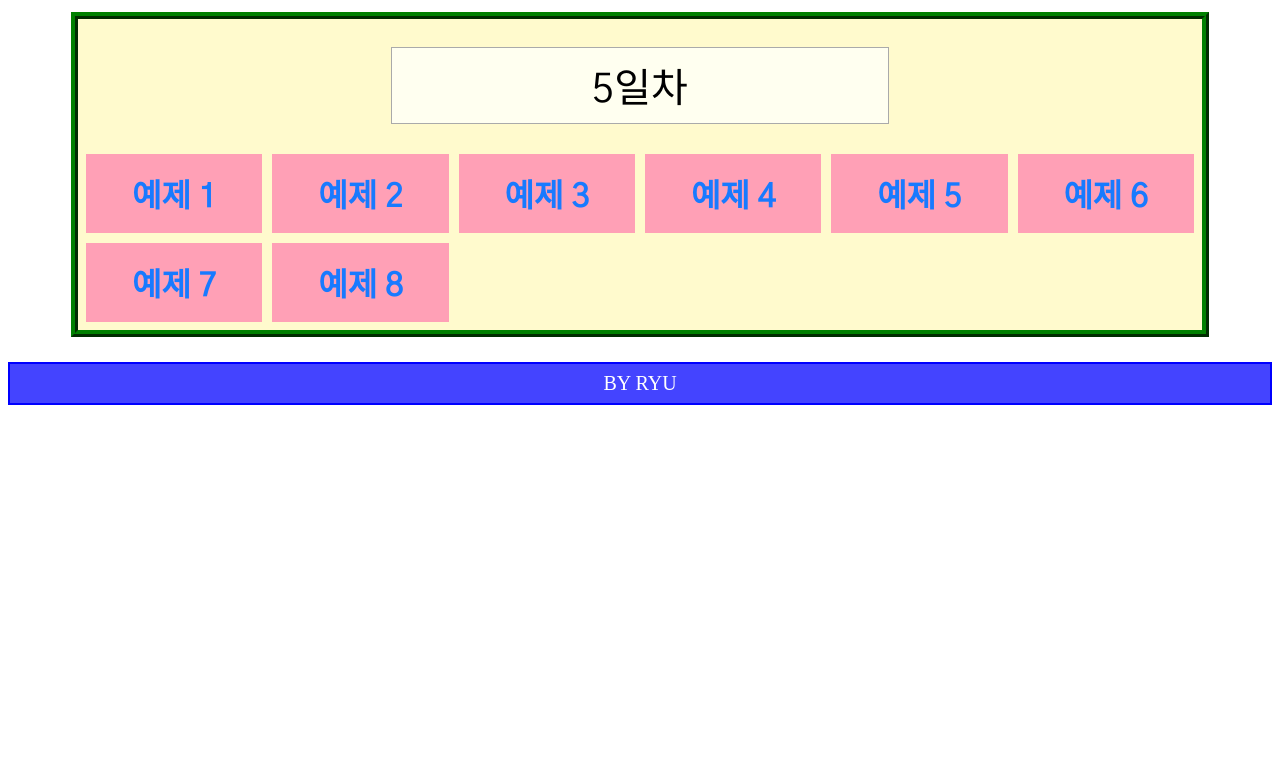
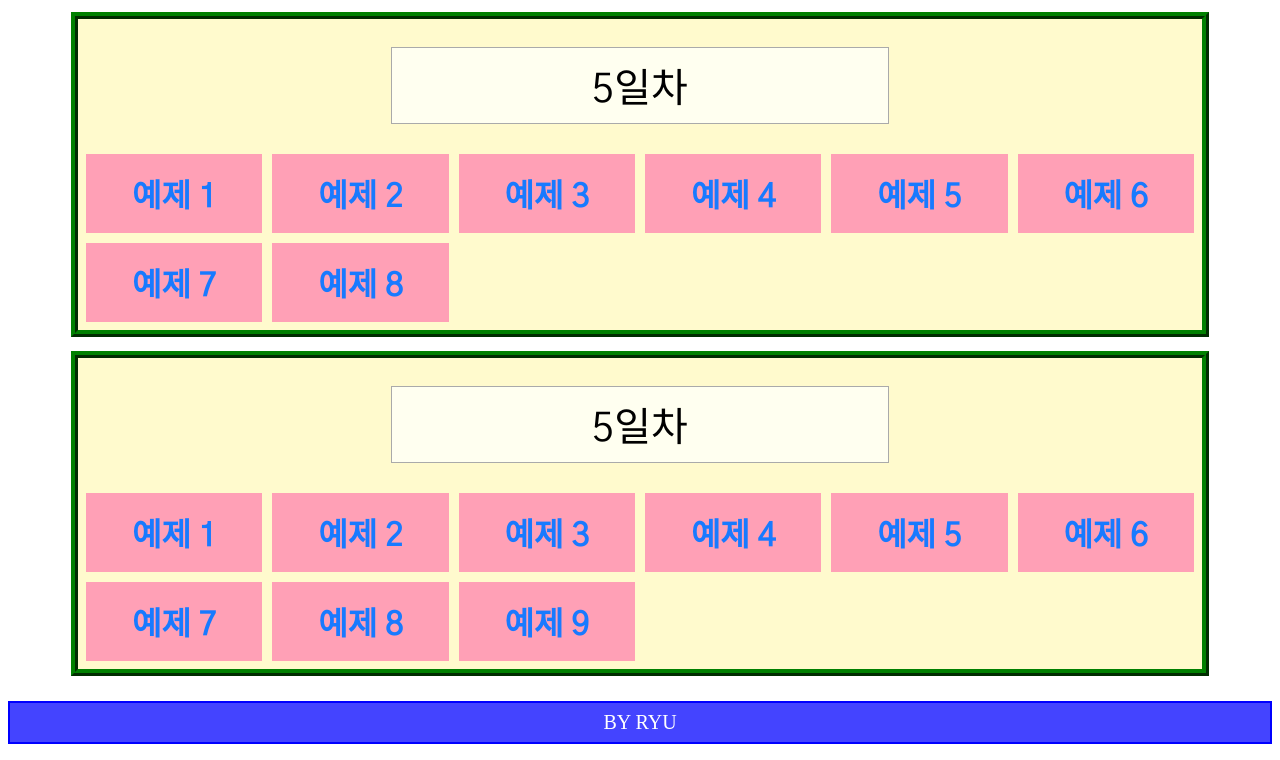
Before and after one commit to Ryu-made/BITA_Ryu, a plain HTML site: page index.html in a window 1280 px wide. Shown: the part 1488-2248 px from the top of the page. Before the commit the page ends 1909 px from the top, so only its background shows below. Drawn offline with Linux system fonts and the light colour scheme.

Commit message:
6일차 추가

```diff
--- a/index.html
+++ b/index.html
@@ -82,6 +82,18 @@
       <a href="exam05/ex05-8.html">예제 8</a>
     </div>
     <!-- 수정 사항 -->
+    <div class="ex-menu">
+      <div class="menu-list">5일차</div>
+      <a href="exam06/ex06-1.html">예제 1</a>
+      <a href="exam06/ex06-2.html">예제 2</a>
+      <a href="exam06/ex06-3.html">예제 3</a>
+      <a href="exam06/ex06-4.html">예제 4</a>
+      <a href="exam06/ex06-5.html">예제 5</a>
+      <a href="exam06/ex06-6.html">예제 6</a>
+      <a href="exam06/ex06-7.html">예제 7</a>
+      <a href="exam06/ex06-8.html">예제 8</a>
+      <a href="exam06/ex06-9.html">예제 9</a>
+    </div>
     <!-- menu 마침 -->
 
     <h2 class="by">BY RYU</h2>
```
